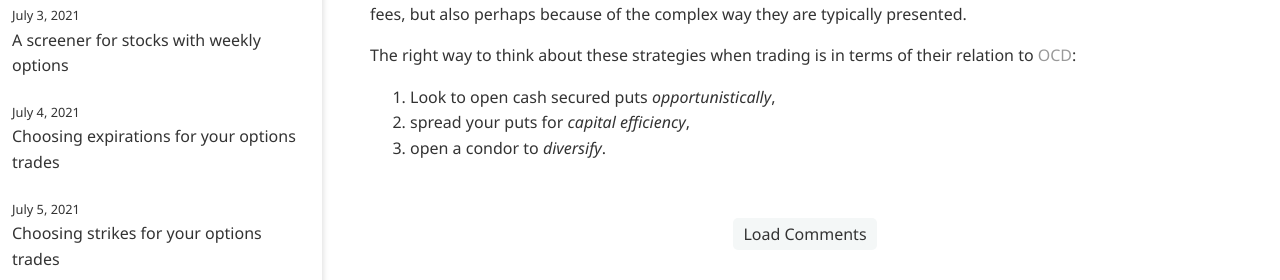
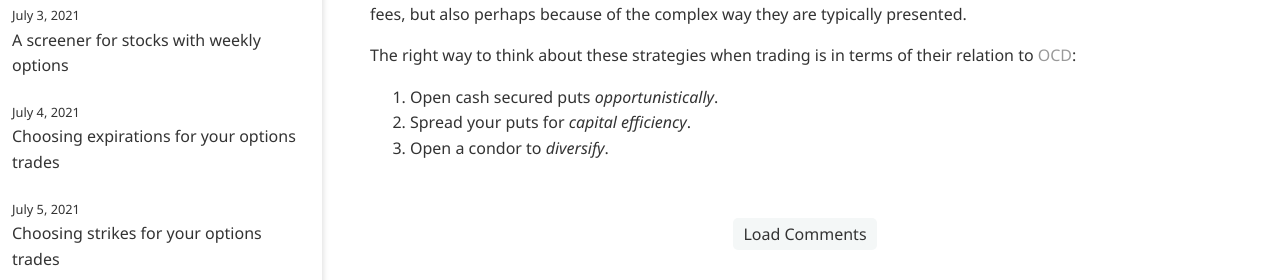
Before and after one commit to ansyblenetwork/aquietlife, a Jekyll site: the page built from _posts/2021-07-02-collateral.md, in a window 1280 px wide and 900 px high, scrolled down 1778 px. Shown: the part 460-740 px from the top of the window. Built offline with Jekyll 4.4.1, drawn with Linux system fonts in a browser that asks for light colours.

Commit message:
Update 2021-07-02-collateral.md

```diff
--- a/_posts/2021-07-02-collateral.md
+++ b/_posts/2021-07-02-collateral.md
@@ -68,6 +68,6 @@ Iron condors are evidently another excellent means of capital efficiency, since
 
 The right way to think about these strategies when trading is in terms of their relation to [OCD]({% post_url 2021-06-29-trading-theses %}):
 
-1. Look to open cash secured puts _opportunistically_,
-2. spread your puts for _capital efficiency_,
-3. open a condor to _diversify_.
+1. Open cash secured puts _opportunistically_.
+2. Spread your puts for _capital efficiency_.
+3. Open a condor to _diversify_.
```
